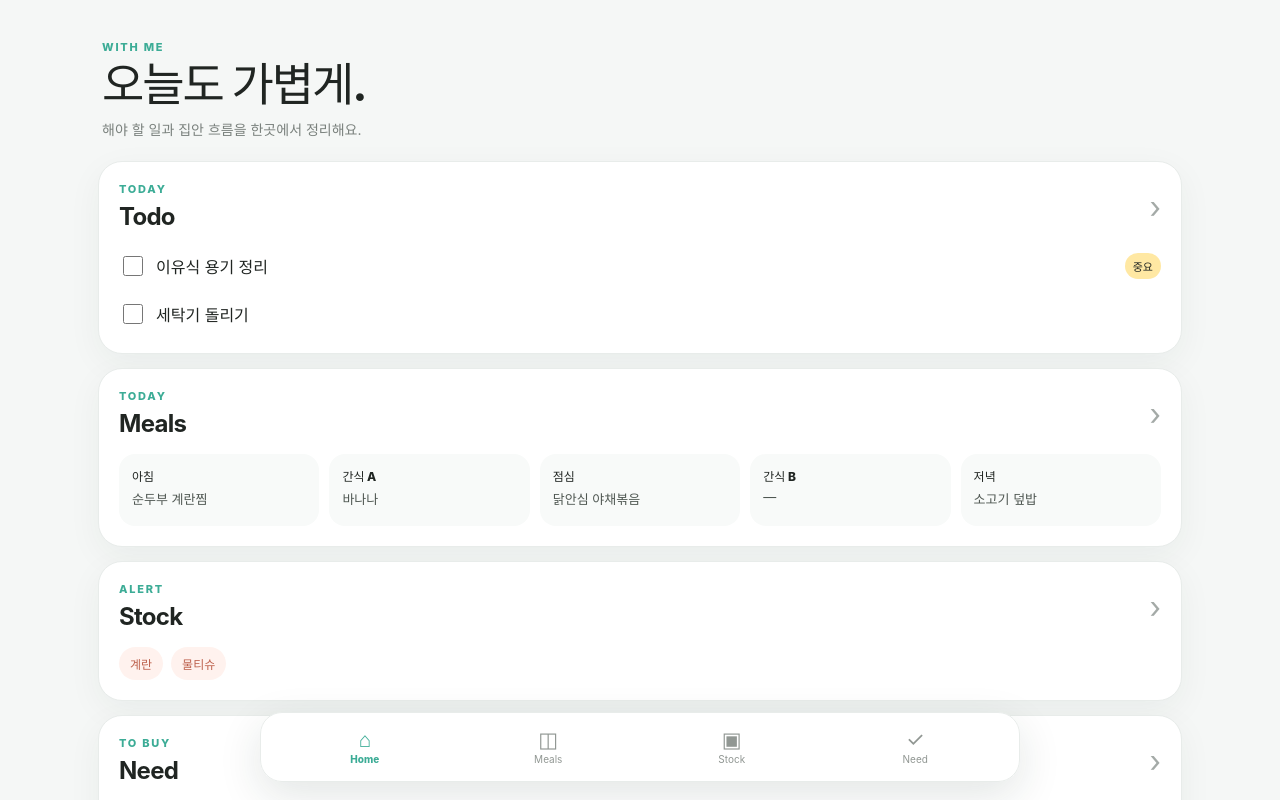
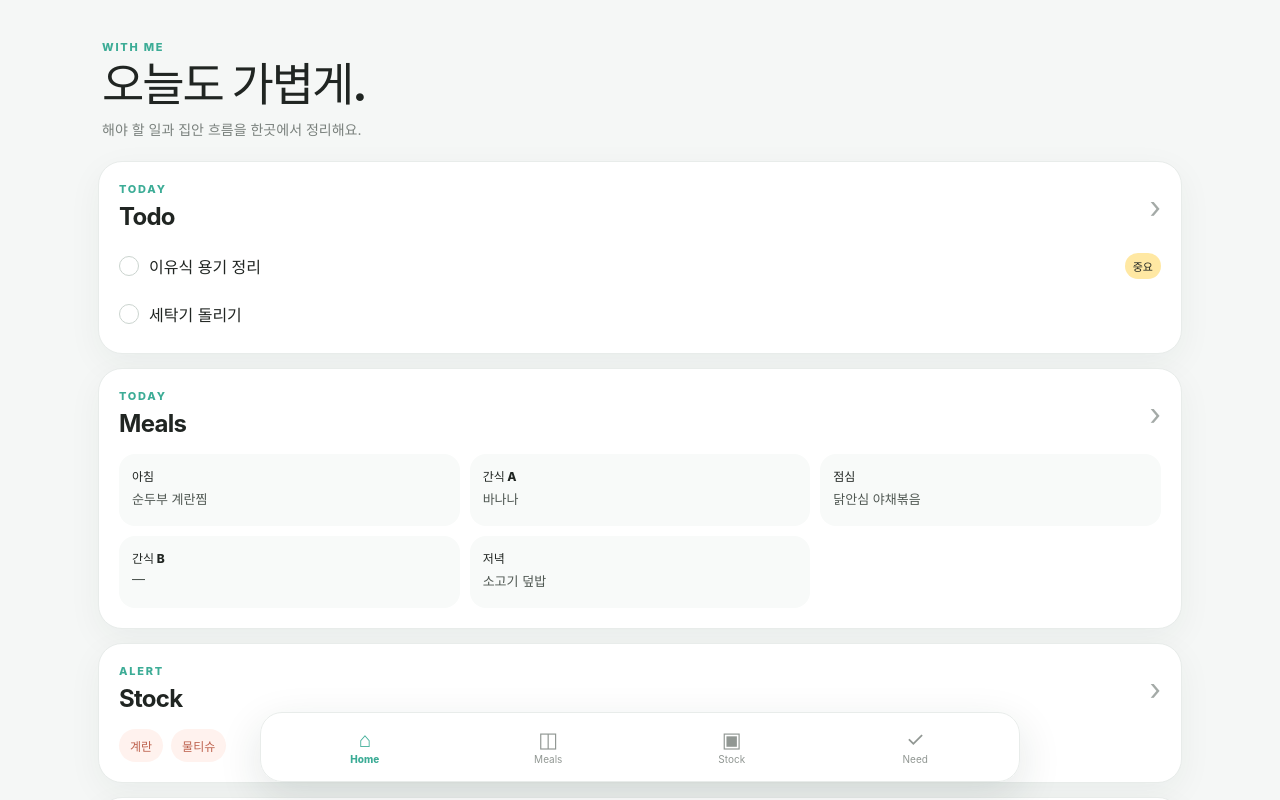
Before and after one commit to quainn94/with-me, a React (Vite) app: page / in a window 1280 px wide. Shown: the top 800 px of the page. Built offline with nearby package versions, Linux system fonts and the light colour scheme.

Commit message:
Update With Me to v0.0.7

```diff
--- a/src/App.css
+++ b/src/App.css
@@ -183,3 +183,116 @@
   text-overflow: ellipsis;
   white-space: nowrap;
 }
+
+
+/* v0.0.7 */
+.mealGrid {
+  grid-template-columns: repeat(3, minmax(0, 1fr));
+}
+
+.categoryManager {
+  margin-bottom: 14px;
+}
+
+.categoryManagerHead p {
+  margin: 7px 0 0;
+  color: var(--muted);
+  font-size: 13px;
+}
+
+.categoryRows {
+  display: grid;
+  gap: 8px;
+  margin-top: 14px;
+}
+
+.categoryRow {
+  display: grid;
+  grid-template-columns: minmax(0, 1fr) auto;
+  align-items: center;
+  gap: 8px;
+  padding: 9px;
+  border: 1px solid var(--line);
+  border-radius: 14px;
+  background: #fafcfb;
+}
+
+.categoryRow > input {
+  width: 100%;
+  min-width: 0;
+  padding: 8px 10px;
+  border: 0;
+  outline: none;
+  background: transparent;
+  font-weight: 700;
+}
+
+.categoryButtons {
+  display: flex;
+  align-items: center;
+  gap: 4px;
+}
+
+.categoryMove {
+  width: 30px;
+  height: 30px;
+  padding: 0;
+  border-radius: 9px;
+  color: var(--mint-dark);
+  background: var(--mint-light);
+  cursor: pointer;
+  font-weight: 900;
+}
+
+.categoryMove:disabled {
+  opacity: 0.3;
+  cursor: default;
+}
+
+/* 모든 체크박스를 동그란 선택 UI로 */
+input[type='checkbox'] {
+  appearance: none;
+  -webkit-appearance: none;
+  display: inline-grid;
+  place-content: center;
+  width: 20px;
+  height: 20px;
+  flex: 0 0 20px;
+  margin: 0;
+  border: 1.5px solid #cbd4cf;
+  border-radius: 50%;
+  background: #fff;
+  cursor: pointer;
+}
+
+input[type='checkbox']::before {
+  width: 10px;
+  height: 10px;
+  border-radius: 50%;
+  background: var(--mint-dark);
+  content: '';
+  transform: scale(0);
+  transition: transform 0.12s ease;
+}
+
+input[type='checkbox']:checked {
+  border-color: var(--mint-dark);
+}
+
+input[type='checkbox']:checked::before {
+  transform: scale(1);
+}
+
+@media (max-width: 520px) {
+  .mealGrid {
+    grid-template-columns: repeat(3, minmax(0, 1fr));
+  }
+
+  .categoryRow {
+    grid-template-columns: 1fr;
+  }
+
+  .categoryButtons {
+    justify-content: flex-end;
+  }
+}
--- a/src/App.jsx
+++ b/src/App.jsx
@@ -1,10 +1,10 @@
 import { useEffect, useMemo, useState } from 'react'
 import './App.css'
 
-const STORAGE_KEY = 'with-me-v0.0.6'
+const STORAGE_KEY = 'with-me-data'
 const days = ['월', '화', '수', '목', '금', '토', '일']
 const mealTypes = ['아침', '간식 A', '점심', '간식 B', '저녁']
-const categories = ['음식', '육아', '생활', '화장품', '반려동물']
+const defaultCategories = ['음식', '육아', '생활', '화장품', '반려동물']
 const reactionOptions = [
   { value: 'love', label: '아주 잘 먹음', icon: '😍' },
   { value: 'good', label: '잘 먹음', icon: '🙂' },
@@ -34,6 +34,7 @@ const defaultState = {
   menuReviews: [
     { id: 'mr1', menu: '순두부 계란찜', reaction: 'love', note: '부드러워서 잘 먹음' },
   ],
+  stockCategories: defaultCategories,
   stock: [
     { id: 's1', name: '계란', category: '음식', quantity: 4, unit: '개', threshold: 6, expiryDate: '', alertDays: 3, autoNeed: true },
     { id: 's2', name: '물티슈', category: '육아', quantity: 1, unit: '팩', threshold: 2, expiryDate: '', alertDays: 7, autoNeed: true },
@@ -53,8 +54,34 @@ defaultState.meals.월 = {
 
 function loadState() {
   try {
-    const saved = localStorage.getItem(STORAGE_KEY)
-    return saved ? JSON.parse(saved) : defaultState
+    const legacyKeys = [
+      STORAGE_KEY,
+      'with-me-v0.0.6',
+      'with-me-v0.0.5',
+      'with-me-v0.4',
+      'with-me-v0.3',
+      'with-me-v0.2',
+    ]
+    const saved = legacyKeys
+      .map((key) => localStorage.getItem(key))
+      .find(Boolean)
+
+    if (!saved) return defaultState
+
+    const parsed = JSON.parse(saved)
+    return {
+      ...defaultState,
+      ...parsed,
+      stockCategories:
+        parsed.stockCategories?.length
+          ? parsed.stockCategories
+          : Array.from(
+              new Set([
+                ...defaultCategories,
+                ...(parsed.stock || []).map((item) => item.category).filter(Boolean),
+              ]),
+            ),
+    }
   } catch {
     return defaultState
   }
@@ -79,6 +106,7 @@ export default function App() {
   const [needDraft, setNeedDraft] = useState('')
   const [editingStock, setEditingStock] = useState(null)
   const [stockForm, setStockForm] = useState(blankStockForm())
+  const [categoryDraft, setCategoryDraft] = useState('')
 
   useEffect(() => {
     localStorage.setItem(STORAGE_KEY, JSON.stringify(data))
@@ -213,6 +241,64 @@ export default function App() {
 
     updateData({ meals: nextMeals })
     setPasteMessage(applied ? '표를 식단에 반영했어요.' : '5행 × 7열 형태의 표가 필요해요.')
+  }
+
+  const addStockCategory = () => {
+    const name = categoryDraft.trim()
+    if (!name || data.stockCategories.includes(name)) return
+    updateData({ stockCategories: [...data.stockCategories, name] })
+    setCategoryDraft('')
+  }
+
+  const renameStockCategory = (oldName, newName) => {
+    const name = newName.trim()
+    if (!name || name === oldName || data.stockCategories.includes(name)) return
+    updateData({
+      stockCategories: data.stockCategories.map((category) =>
+        category === oldName ? name : category,
+      ),
+      stock: data.stock.map((item) =>
+        item.category === oldName ? { ...item, category: name } : item,
+      ),
+    })
+    if (stockForm.category === oldName) {
+      setStockForm((prev) => ({ ...prev, category: name }))
+    }
+  }
+
+  const deleteStockCategory = (category) => {
+    const fallback = '미분류'
+    const hasItems = data.stock.some((item) => item.category === category)
+    const nextCategories = data.stockCategories.filter((item) => item !== category)
+
+    if (hasItems && !nextCategories.includes(fallback)) {
+      nextCategories.push(fallback)
+    }
+
+    updateData({
+      stockCategories: nextCategories,
+      stock: hasItems
+        ? data.stock.map((item) =>
+            item.category === category ? { ...item, category: fallback } : item,
+          )
+        : data.stock,
+    })
+
+    if (stockForm.category === category) {
+      setStockForm((prev) => ({
+        ...prev,
+        category: nextCategories[0] || fallback,
+      }))
+    }
+  }
+
+  const moveStockCategory = (category, direction) => {
+    const index = data.stockCategories.indexOf(category)
+    const target = direction === 'up' ? index - 1 : index + 1
+    if (index < 0 || target < 0 || target >= data.stockCategories.length) return
+    const reordered = [...data.stockCategories]
+    ;[reordered[index], reordered[target]] = [reordered[target], reordered[index]]
+    updateData({ stockCategories: reordered })
   }
 
   const saveStock = () => {
@@ -667,13 +753,71 @@ export default function App() {
 
         {tab === 'stock' && (
           <section>
+            <section className="pageCard categoryManager">
+              <div className="categoryManagerHead">
+                <div>
+                  <h2>카테고리 관리</h2>
+                  <p>추가·이름 변경·순서 변경을 앱에서 직접 할 수 있어요.</p>
+                </div>
+              </div>
+
+              <div className="addRow categoryAddRow">
+                <input
+                  value={categoryDraft}
+                  onChange={(e) => setCategoryDraft(e.target.value)}
+                  onKeyDown={(e) => e.key === 'Enter' && addStockCategory()}
+                  placeholder="새 카테고리 이름"
+                />
+                <button onClick={addStockCategory}>추가</button>
+              </div>
+
+              <div className="categoryRows">
+                {data.stockCategories.map((category, index) => (
+                  <div className="categoryRow" key={category}>
+                    <input
+                      defaultValue={category}
+                      key={category}
+                      onBlur={(e) => renameStockCategory(category, e.target.value)}
+                      onKeyDown={(e) => {
+                        if (e.key === 'Enter') e.currentTarget.blur()
+                      }}
+                    />
+                    <div className="categoryButtons">
+                      <button
+                        className="categoryMove"
+                        disabled={index === 0}
+                        onClick={() => moveStockCategory(category, 'up')}
+                        aria-label="위로"
+                      >
+                        ↑
+                      </button>
+                      <button
+                        className="categoryMove"
+                        disabled={index === data.stockCategories.length - 1}
+                        onClick={() => moveStockCategory(category, 'down')}
+                        aria-label="아래로"
+                      >
+                        ↓
+                      </button>
+                      <button
+                        className="delete"
+                        onClick={() => deleteStockCategory(category)}
+                      >
+                        삭제
+                      </button>
+                    </div>
+                  </div>
+                ))}
+              </div>
+            </section>
+
             <section className="pageCard stockForm">
               <h2>{editingStock ? '재고 수정' : '재고 추가'}</h2>
               <div className="formGrid">
                 <Field label="품목명"><input value={stockForm.name} onChange={(e) => setStockForm({ ...stockForm, name: e.target.value })} /></Field>
                 <Field label="카테고리">
                   <select value={stockForm.category} onChange={(e) => setStockForm({ ...stockForm, category: e.target.value })}>
-                    {categories.map((category) => <option key={category}>{category}</option>)}
+                    {data.stockCategories.map((category) => <option key={category}>{category}</option>)}
                   </select>
                 </Field>
                 <Field label="현재 수량"><input type="number" value={stockForm.quantity} onChange={(e) => setStockForm({ ...stockForm, quantity: e.target.value })} /></Field>
@@ -693,7 +837,7 @@ export default function App() {
             </section>
 
             <section className="stockCategoryList">
-              {Array.from(new Set([...categories, ...data.stock.map((item) => item.category)]))
+              {Array.from(new Set([...data.stockCategories, ...data.stock.map((item) => item.category)]))
                 .filter((category) => data.stock.some((item) => item.category === category))
                 .map((category) => (
                   <section className="stockCategory" key={category}>
```
